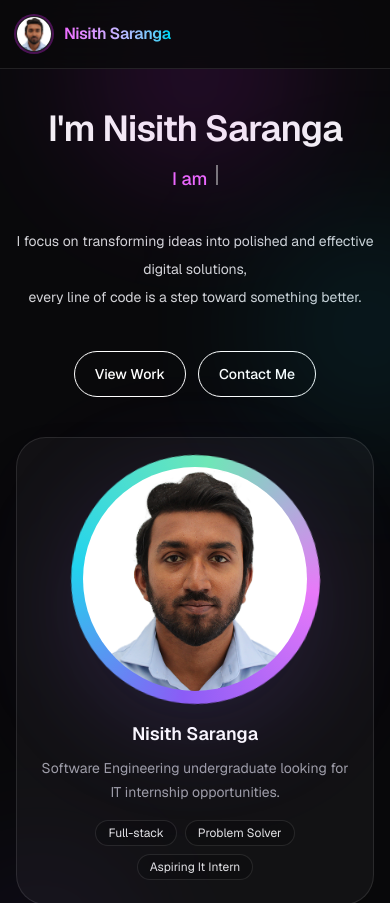
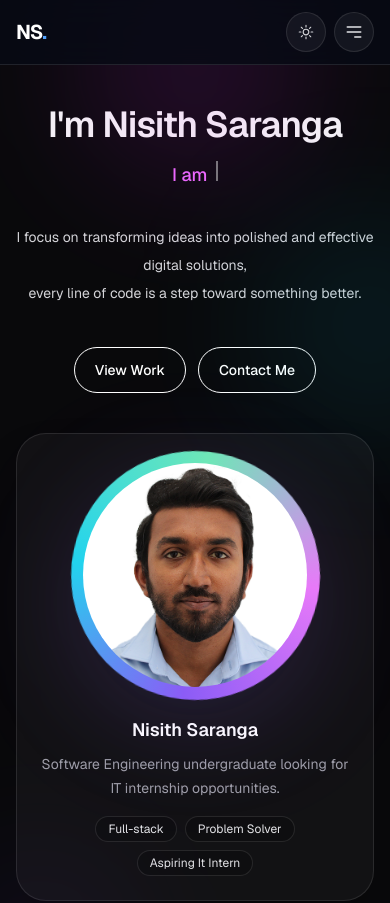
Before and after one commit to nisithSaranga/nisith-portfolio, a Next.js app: page / in a window 390 px wide. Shown: the top 903 px of the page. Built offline with nearby package versions, Linux system fonts and the light colour scheme.

Commit message:
Rebuild responsive portfolio navbar

```diff
--- a/app/page.tsx
+++ b/app/page.tsx
@@ -1,8 +1,8 @@
 
 "use client";
 
-
 import React, { useEffect, useState } from "react";
+import {Navbar} from "@/components/navbar";
 import { DiAndroid } from "react-icons/di";
 import {
   FaReact,
@@ -19,8 +19,6 @@ import {
   FaChartLine,
   FaServer,
 } from "react-icons/fa";
-
-
 import {
   SiNextdotjs,
   SiTypescript,
@@ -43,12 +41,7 @@ import {
   SiGooglecolab,
   SiJupyter,
 } from "react-icons/si";
-
-
 import { TbBrandCSharp } from "react-icons/tb";
-
-
-import { HiOutlineMenuAlt3, HiX } from "react-icons/hi";
 import { GrMysql } from "react-icons/gr";
 
 
@@ -57,16 +50,6 @@ const rotatingRoles = [
   "a Full-stack Developer",
   "an Undergraduate",
   "an IT Intern Candidate",
-];
-
-
-
-const navItems = [
-  { label: "About", href: "#about" },
-  { label: "Skills", href: "#skills" },
-  { label: "Projects", href: "#projects" },
-  { label: "Education", href: "#education" },
-  { label: "Contact", href: "#contact" },
 ];
 
 const skillGroups = [
@@ -141,7 +124,6 @@ const skillGroups = [
 
 export default function Home() {
   const [showLoader, setShowLoader] = useState(true);
-  const [mobileMenuOpen, setMobileMenuOpen] = useState(false);
 
   useEffect(() => {
     const timer = window.setTimeout(() => {
@@ -161,55 +143,7 @@ export default function Home() {
   showLoader ? "pointer-events-none opacity-0" : "opacity-100",
 ].join(" ")}
       >
-        <header className="sticky top-0 z-50 border-b border-white/10 bg-zinc-950/80 backdrop-blur-xl">
-          <div className="mx-auto flex w-full max-w-6xl items-center px-4 py-4">
-            <a
-              href="#"
-              className="flex min-w-0 items-center gap-3 font-semibold tracking-tight"
-            >
-              <img
-                src="/profile.png"
-                alt="Nisith Saranga"
-                className="h-9 w-9 rounded-full border border-white/10 object-cover object-[center_12%] ring-2 ring-fuchsia-500/30"
-              />
-
-              <span className="bg-gradient-to-r from-fuchsia-400 via-violet-300 to-cyan-400 bg-clip-text text-10px font-semibold tracking-tight text-transparent">
-                Nisith Saranga
-              </span>
-            </a>
-
-            <div className="ml-auto flex items-center">
-              <nav className="hidden items-center gap-10 text-sm text-white-0 md:flex">
-                {navItems.map((item) => (
-                  <a
-                    key={item.href}
-                    className="transition hover:text-cyan-400"
-                    href={item.href}
-                  >
-                    {item.label}
-                  </a>
-                ))}
-              </nav>
-            </div>
-          </div>
-
-          {mobileMenuOpen && (
-            <div className="border-t border-white/10 md:hidden">
-              <div className="mx-auto flex max-w-6xl flex-col gap-1 px-4 py-3">
-                {navItems.map((item) => (
-                  <a
-                    key={item.href}
-                    href={item.href}
-                    className="rounded-xl px-3 py-3 text-sm text-zinc-300 transition hover:bg-white/5 hover:text-white"
-                    onClick={() => setMobileMenuOpen(false)}
-                  >
-                    {item.label}
-                  </a>
-                ))}
-              </div>
-            </div>
-          )}
-        </header>
+        <Navbar />
 
         <section className="relative overflow-x-clip">
           <div className="pointer-events-none absolute inset-0 opacity-60">
--- /dev/null
+++ b/components/navbar.tsx
@@ -0,0 +1,89 @@
+"use client";
+
+import { useState } from "react";
+import { HiOutlineMenuAlt3, HiX } from "react-icons/hi";
+import { ThemeToggle } from "@/components/theme-toggle";
+
+const navItems = [
+  { label: "Projects", href: "#projects" },
+  { label: "Skills", href: "#skills" },
+  { label: "About", href: "#about" },
+  { label: "Education", href: "#education" },
+  { label: "Contact", href: "#contact" },
+];
+
+export function Navbar() {
+  const [mobileMenuOpen, setMobileMenuOpen] = useState(false);
+
+  const closeMenu = () => setMobileMenuOpen(false);
+
+  return (
+    <header className="sticky top-0 z-50 border-b border-zinc-200/80 bg-white/80 backdrop-blur-xl dark:border-white/10 dark:bg-[#070b14]/80">
+      <div className="mx-auto flex h-16 w-full max-w-6xl items-center px-4">
+        <a
+          href="#"
+          onClick={closeMenu}
+          className="text-xl font-bold tracking-[-0.04em] text-zinc-950 dark:text-white"
+          aria-label="Go to the top of the page"
+        >
+          NS<span className="text-blue-600 dark:text-blue-400">.</span>
+        </a>
+
+        <nav
+          className="ml-auto hidden items-center gap-7 md:flex"
+          aria-label="Primary navigation"
+        >
+          {navItems.map((item) => (
+            <a
+              key={item.href}
+              href={item.href}
+              className="text-sm font-medium text-zinc-600 transition hover:text-blue-600 dark:text-zinc-300 dark:hover:text-blue-400"
+            >
+              {item.label}
+            </a>
+          ))}
+        </nav>
+
+        <div className="ml-auto flex items-center gap-2 md:ml-6">
+          <ThemeToggle />
+
+          <button
+            type="button"
+            onClick={() => setMobileMenuOpen((open) => !open)}
+            aria-expanded={mobileMenuOpen}
+            aria-controls="mobile-navigation"
+            aria-label={
+              mobileMenuOpen
+                ? "Close navigation menu"
+                : "Open navigation menu"
+            }
+            className="flex h-10 w-10 items-center justify-center rounded-full border border-zinc-200 bg-white text-xl text-zinc-700 transition hover:border-blue-400 hover:text-blue-600 md:hidden dark:border-white/10 dark:bg-white/5 dark:text-zinc-200 dark:hover:border-blue-400/60 dark:hover:text-blue-300"
+          >
+            {mobileMenuOpen ? <HiX /> : <HiOutlineMenuAlt3 />}
+          </button>
+        </div>
+      </div>
+
+      {mobileMenuOpen && (
+        <nav
+          id="mobile-navigation"
+          className="border-t border-zinc-200 bg-white px-4 py-4 md:hidden dark:border-white/10 dark:bg-[#070b14]"
+          aria-label="Mobile navigation"
+        >
+          <div className="mx-auto flex max-w-6xl flex-col">
+            {navItems.map((item) => (
+              <a
+                key={item.href}
+                href={item.href}
+                onClick={closeMenu}
+                className="rounded-xl px-3 py-3 text-sm font-medium text-zinc-700 transition hover:bg-blue-50 hover:text-blue-700 dark:text-zinc-200 dark:hover:bg-white/5 dark:hover:text-blue-300"
+              >
+                {item.label}
+              </a>
+            ))}
+          </div>
+        </nav>
+      )}
+    </header>
+  );
+}
```
